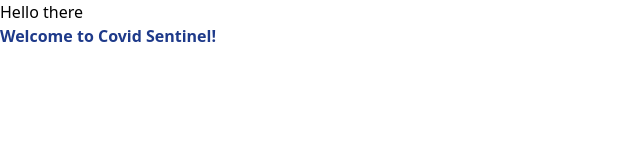
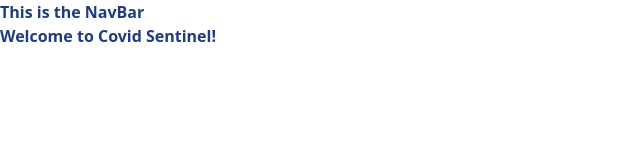
Before and after one commit to crystalpederson/Covid-Sentinel, a React app: page / in a window 1280 px wide. Shown: the top 160 px of the page, without its empty margins (0-640 px from the left). Built offline with nearby package versions, Linux system fonts and the light colour scheme.

Commit message:
navbar created & rendered | app.jsx & homepage.jsx updated

```diff
--- a/src/components/App.jsx
+++ b/src/components/App.jsx
@@ -3,7 +3,7 @@
 
 const App = () => {
   return (
-  <><h1>Hello there</h1><Homepage /></>
+  <><Homepage /></>
   )
 };
 
--- a/src/components/Homepage.jsx
+++ b/src/components/Homepage.jsx
@@ -1,8 +1,10 @@
 import React from 'react';
+import NavBar from './Navbar'
 
 function Homepage() {
   return (
     <div className="container mx-auto">
+      <NavBar />
       <h1 className="text-blue-900 font-bold">Welcome to Covid Sentinel!</h1>
     </div>
   );
--- /dev/null
+++ b/src/components/Navbar.jsx
@@ -0,0 +1,11 @@
+import React from 'react';
+
+function NavBar () {
+  return (
+    <div className="container mx-auto">
+      <h1 className="text-blue-900 font-bold">This is the NavBar</h1>
+    </div>
+  );
+}
+
+export default NavBar;
```
